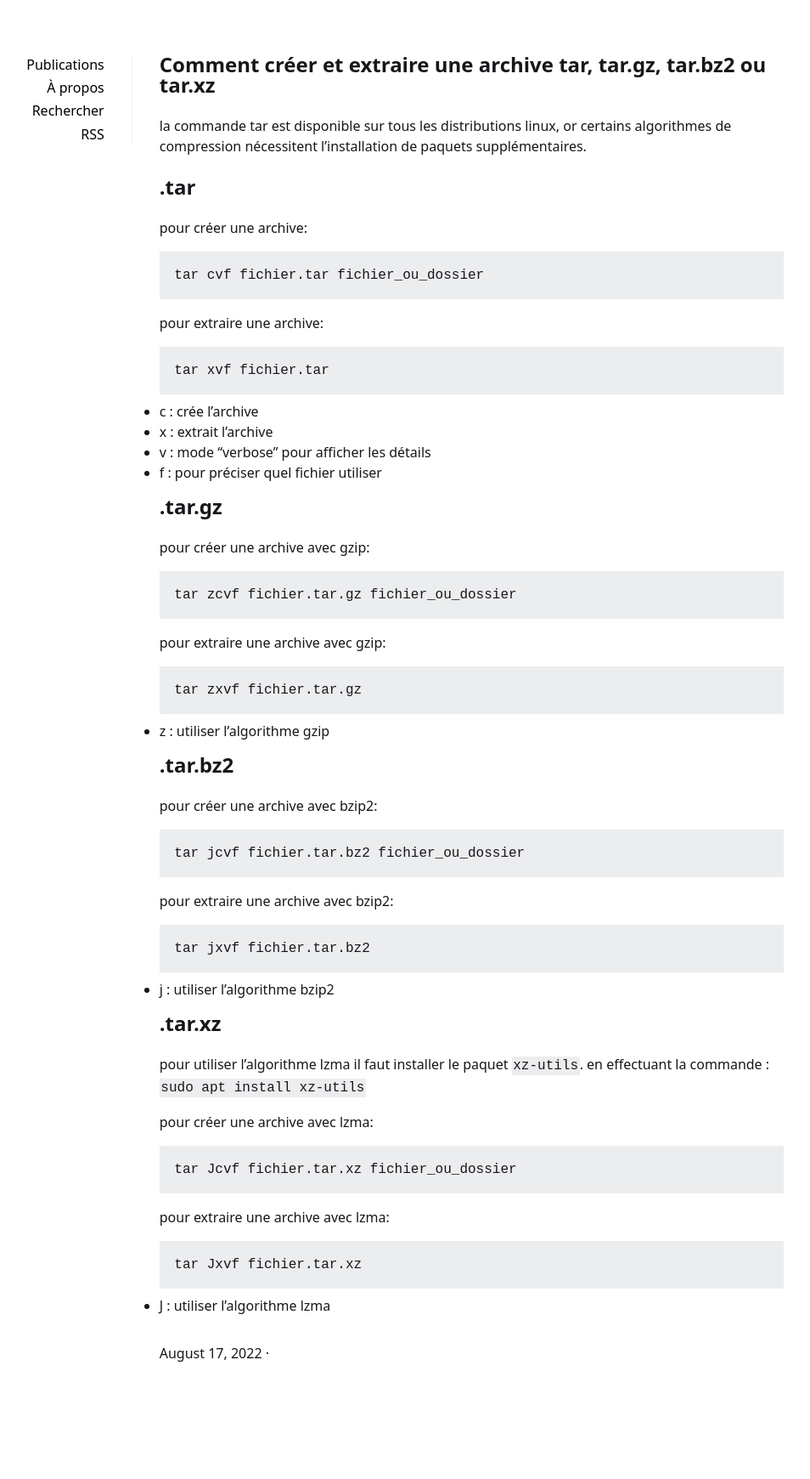
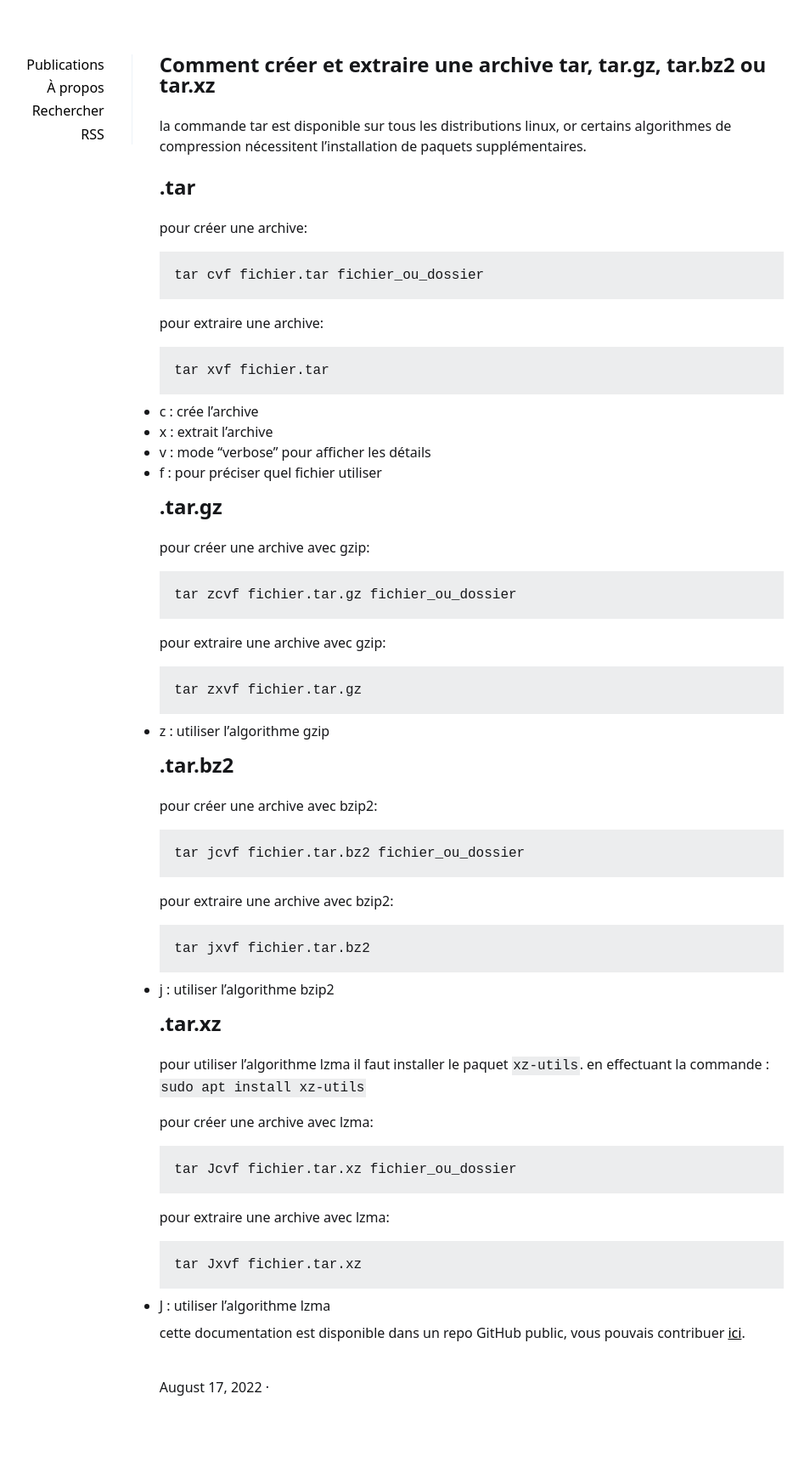
Before and after one commit to louino2478/tuto, a Jekyll site: the page built from _posts/2022-08-17-tar.md, in a window 1280 px wide. Shown: the whole page at 85% size, without its empty margins (165-1119 px from the left). Built offline with Jekyll 4.4.1, drawn with Linux system fonts in a browser that asks for light colours; before the commit the page ends 1700 px from its top, so only the background shows below that.

Commit message:
ajout d'un lien de contribution vers le repo

````diff
--- a/_posts/2022-08-17-tar.md
+++ b/_posts/2022-08-17-tar.md
@@ -64,3 +64,7 @@ pour extraire une archive avec lzma:
 tar Jxvf fichier.tar.xz
 ```
 - J : utiliser l'algorithme lzma
+
+
+
+cette documentation est disponible dans un repo GitHub public, vous pouvais contribuer [ici](https://github.com/louino2478/tuto/tree/master/_posts).
````
